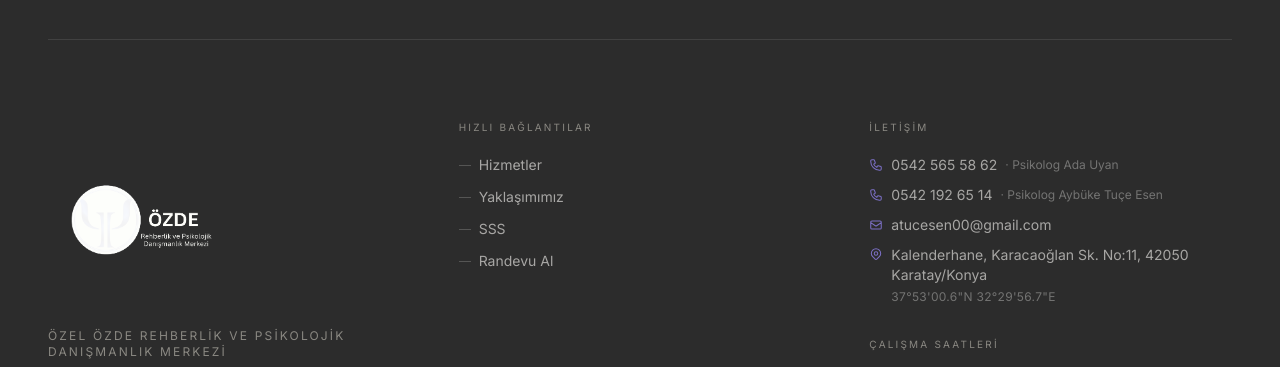
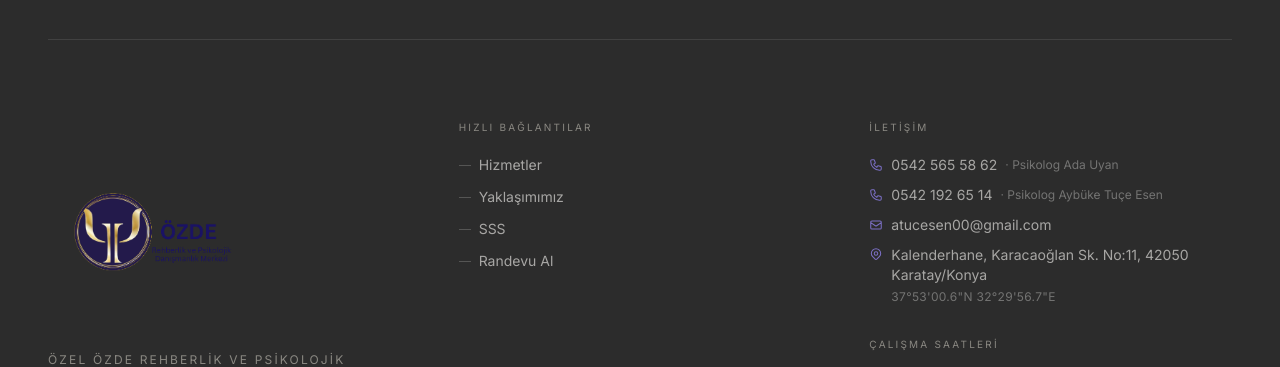
Before and after one commit to sinankerimcanan/psikologwebapp, a Next.js app: page / in a window 1280 px wide. Shown: the part 5820-6187 px from the top of the page. Built offline with nearby package versions, Linux system fonts and the light colour scheme.

Commit message:
fix: update logo dimensions in Footer component for improved visibility

```diff
--- a/app/components/Footer.tsx
+++ b/app/components/Footer.tsx
@@ -68,9 +68,9 @@ export default function Footer() {
                 <Image
                   src="/assets/footerozdelogo.png"
                   alt="Özde Rehberlik Psikolojik Danışmanlık Merkezi"
-                  width={250}
-                  height={44}
-                  className="h-50 w-auto brightness-5 invert"
+                  width={480}
+                  height={640}
+                  className="h-32 md:h-44 lg:h-56 w-auto"
                 />
                 <p className="font-sans text-xs tracking-[0.18em] uppercase text-warm-gray mt-2">
                   Özel Özde Rehberlik ve Psikolojik Danışmanlık Merkezi
```
